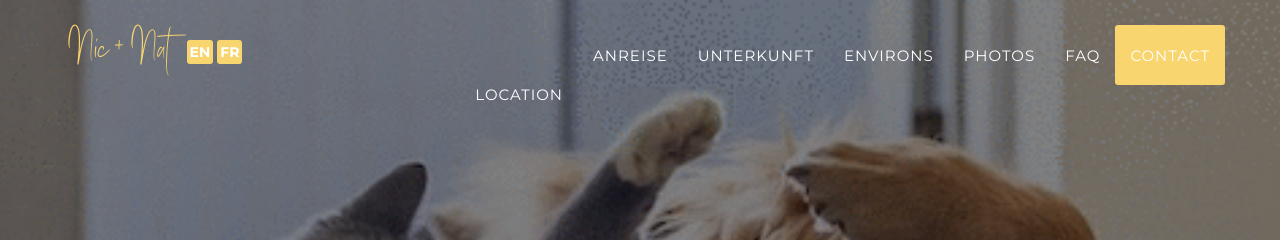
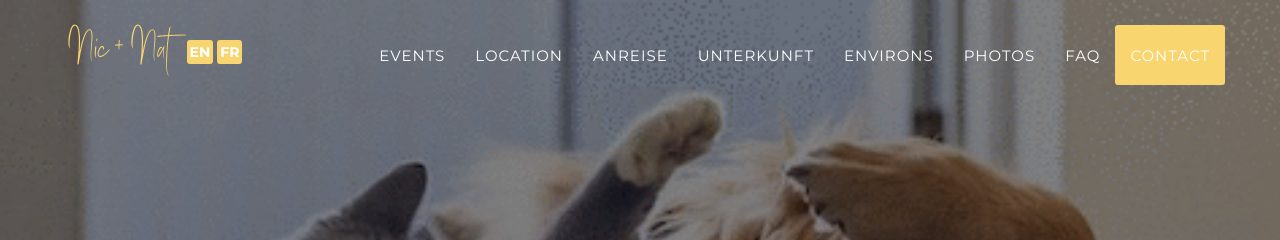
Before and after one commit to nic-nat/wedding, a Jekyll site: the page built from _fr_pages/index.html, in a window 1280 px wide. Shown: the top 240 px of the page. Built offline with Jekyll 4.4.1, drawn with Linux system fonts in a browser that asks for light colours; some web fonts are replaced.

Commit message:
Update header.html

```diff
--- a/_includes/fr_data/header.html
+++ b/_includes/fr_data/header.html
@@ -22,7 +22,7 @@
                     <a href="#page-top"></a>
                 </li>
                 <li>
-                    <a class="page-scroll" href="#events"><Events</a>
+                    <a class="page-scroll" href="#events">Events</a>
                 </li>
                 <li>
                     <a class="page-scroll" href="#venue">Location</a>
```
